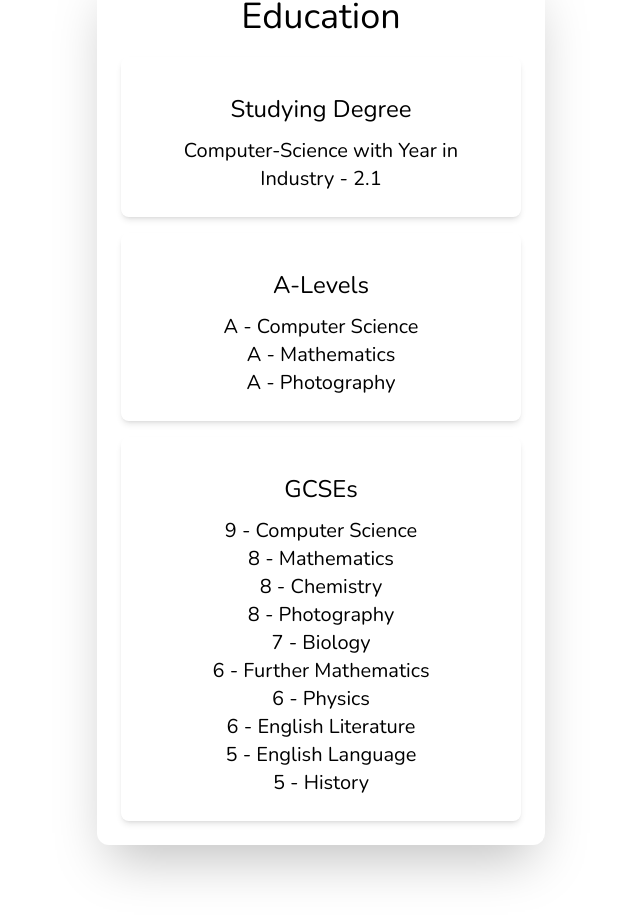
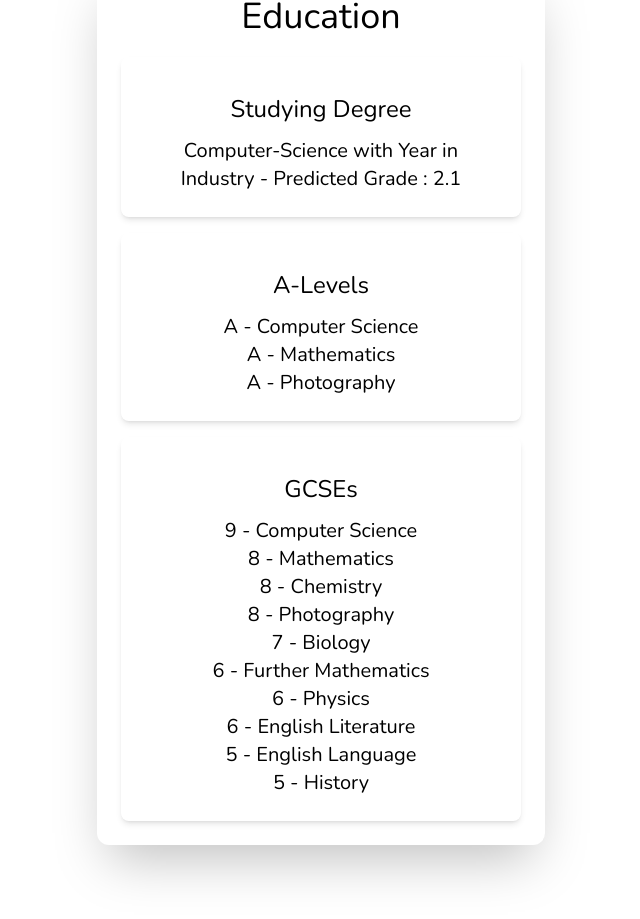
Before and after one commit to Danavarro63/Portfolio-website, a Next.js app: page / in a window 1280 px wide. Shown: the part 1551-2470 px from the top of the page, without its empty margins (319-959 px from the left). Built offline with nearby package versions, Linux system fonts and the light colour scheme.

Commit message:
changed degree naming

```diff
--- a/app/Components/education.tsx
+++ b/app/Components/education.tsx
@@ -19,7 +19,7 @@ function Education() {
                         <div
                             className="shadow-md rounded-lg hover:scale-105 transition-transform duration-200 ease-in p-6">
                             <h2 className="text-base md:text-2xl leading-6 py-3">Studying Degree</h2>
-                            <p className="text-xs md:text-xl">Computer-Science with Year in Industry - 2.1</p>
+                            <p className="text-xs md:text-xl">Computer-Science with Year in Industry - Predicted Grade : 2.1</p>
                         </div>
                         <div
                             className="shadow-md rounded-lg hover:scale-105 transition-transform duration-200 ease-in p-6">
```
